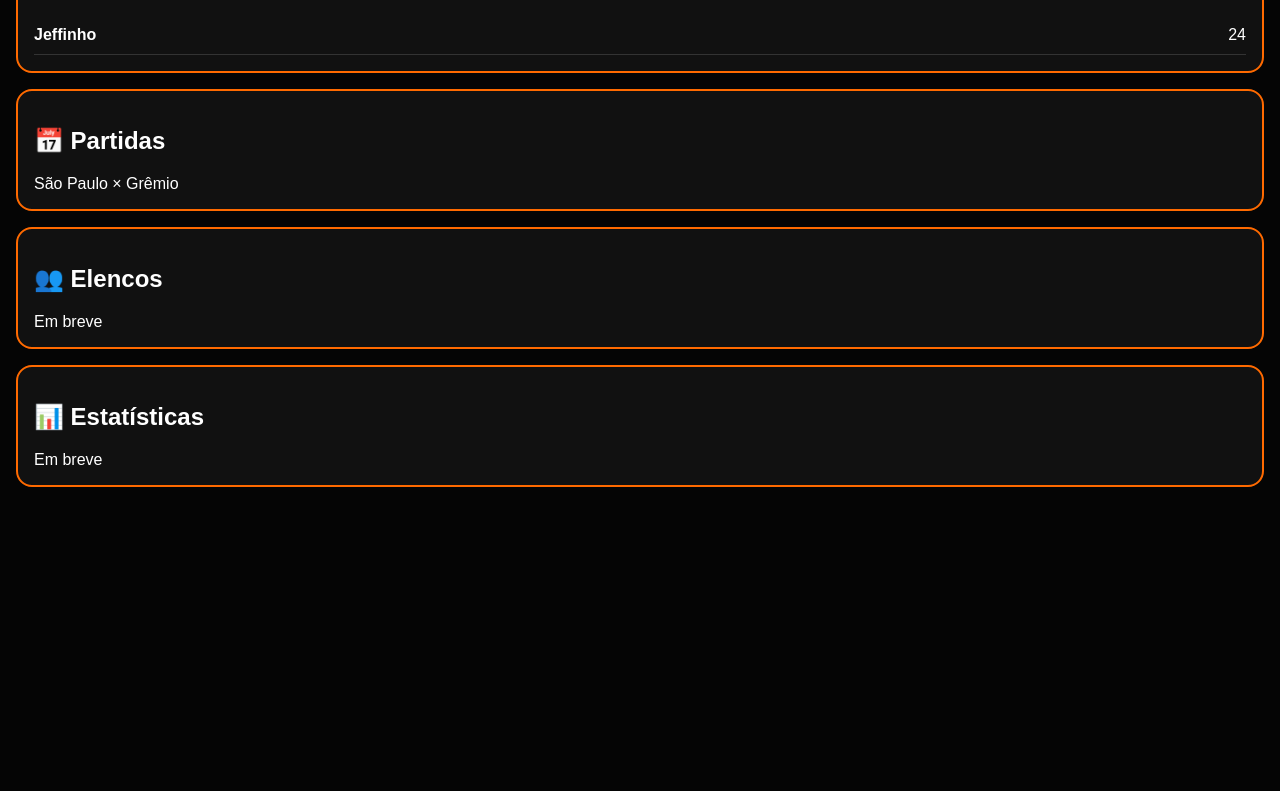
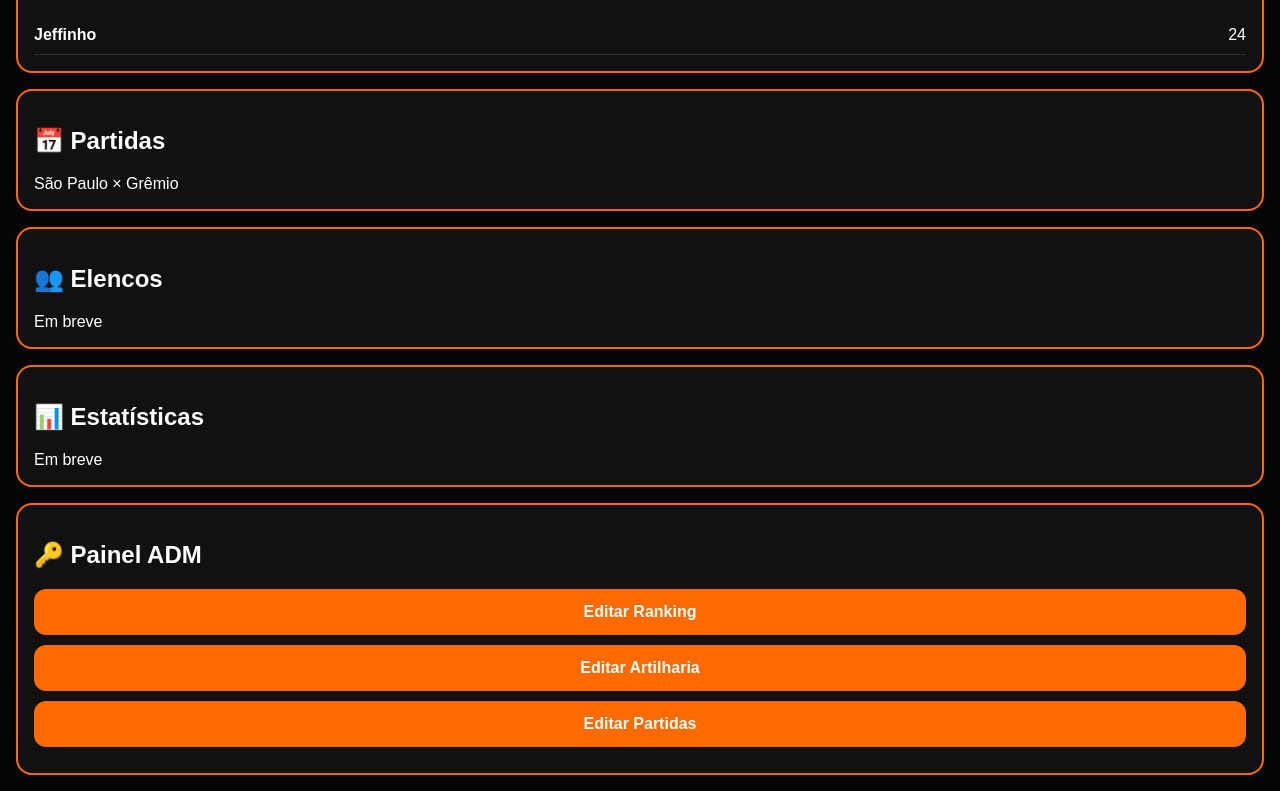
Before and after one commit to jefferson4725-sketch/master-liga-fut-fera, a plain HTML site: page index.html in a window 1280 px wide. Shown: the part 858-1649 px from the top of the page. Before the commit the page ends 1361 px from the top, so only its background shows below. Drawn offline with Linux system fonts and the light colour scheme.

Commit message:
Update index.html

```diff
--- a/index.html
+++ b/index.html
@@ -53,6 +53,11 @@ Em breve
 <h2>📊 Estatísticas</h2>
 Em breve
 </div>
-
+<div class="card" id="adm">
+  <h2>🔑 Painel ADM</h2>
+  <a class="btn" href="#">Editar Ranking</a>
+  <a class="btn" href="#">Editar Artilharia</a>
+  <a class="btn" href="#">Editar Partidas</a>
+</div>
 </body>
 </html>
```
